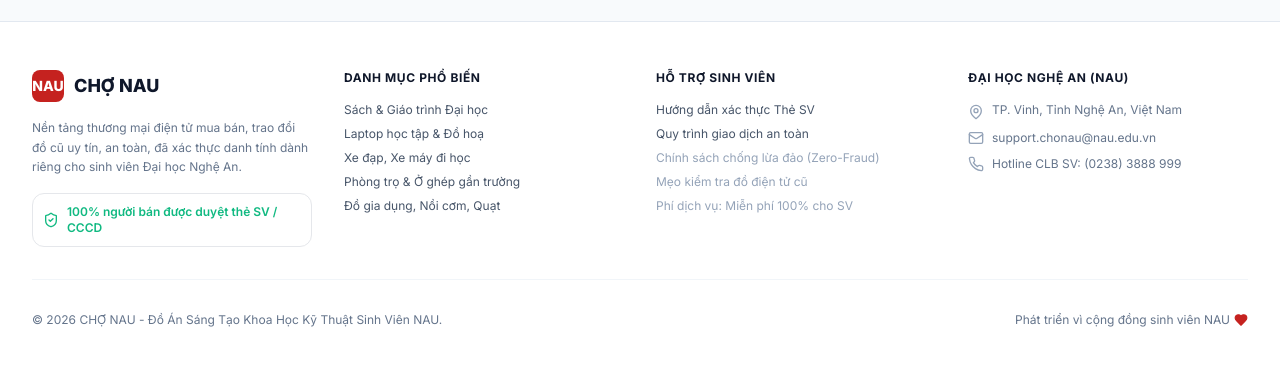
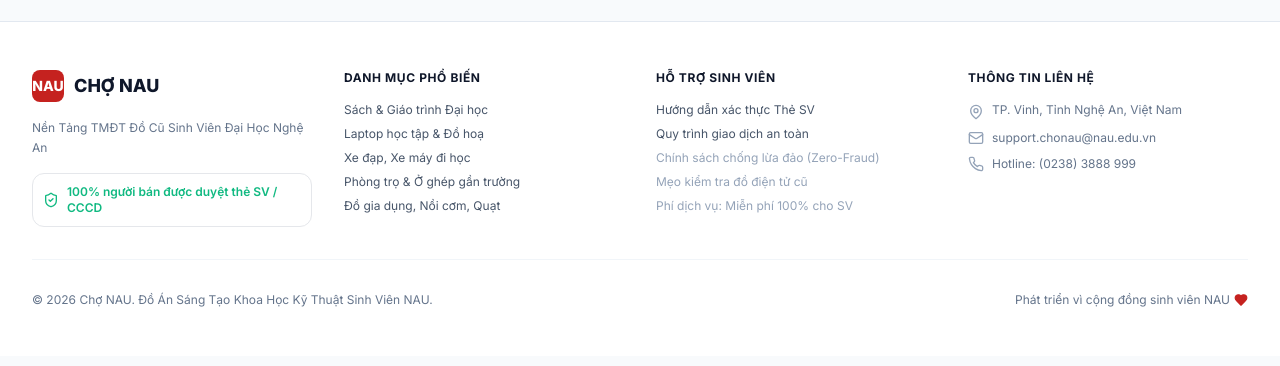
Before and after one commit to ledinhnguyen2601/Cho-NAU, a React (Vite) app: page / in a window 1280 px wide. Shown: the part 1443-1809 px from the top of the page. Built offline with nearby package versions, Linux system fonts and the light colour scheme; no server answers; the database is empty.

Commit message:
Fix bugs

```diff
--- a/src/components/layout/Footer.jsx
+++ b/src/components/layout/Footer.jsx
@@ -1,9 +1,33 @@
 // File: src/components/layout/Footer.jsx
-import React from 'react';
+import React, { useState, useEffect } from 'react';
 import { Link } from 'react-router-dom';
 import { ShieldCheck, Heart, MapPin, Mail, Phone, ExternalLink } from 'lucide-react';
+import { getSystemSettings } from '../../services/adminService';
 
 export const Footer = () => {
+  const [settings, setSettings] = useState({
+    siteName: 'Chợ NAU',
+    siteSlogan: 'Nền Tảng TMĐT Đồ Cũ Sinh Viên Đại Học Nghệ An',
+    supportEmail: 'support.chonau@nau.edu.vn',
+    supportHotline: '(0238) 3888 999',
+  });
+
+  useEffect(() => {
+    let isMounted = true;
+    const fetchSettings = async () => {
+      try {
+        const data = await getSystemSettings();
+        if (data && isMounted) {
+          setSettings(prev => ({ ...prev, ...data }));
+        }
+      } catch (e) {
+        console.error('Error fetching settings:', e);
+      }
+    };
+    fetchSettings();
+    return () => { isMounted = false; };
+  }, []);
+
   return (
     <footer className="border-t border-nau-border dark:border-nau-border bg-nau-surface dark:bg-nau-background text-nau-text-secondary dark:text-nau-text-muted mt-16 transition-colors">
       <div className="max-w-7xl mx-auto px-4 sm:px-6 lg:px-8 py-12">
@@ -15,12 +39,12 @@
               <div className="w-8 h-8 rounded-lg bg-nau-primary flex items-center justify-center text-white font-black text-sm">
                 NAU
               </div>
-              <span className="text-lg font-black text-nau-text dark:text-nau-text">
-                CHỢ NAU
+              <span className="text-lg font-black text-nau-text dark:text-nau-text uppercase">
+                {settings.siteName}
               </span>
             </div>
             <p className="text-xs text-nau-text-muted dark:text-nau-text-muted leading-relaxed mb-4">
-              Nền tảng thương mại điện tử mua bán, trao đổi đồ cũ uy tín, an toàn, đã xác thực danh tính dành riêng cho sinh viên Đại học Nghệ An.
+              {settings.siteSlogan}
             </p>
             <div className="flex items-center gap-2 text-xs text-nau-success dark:text-nau-success font-semibold bg-nau-success/10 dark:bg-nau-success/20 p-2.5 rounded-xl border border-nau-success/30 dark:border-nau-success/40">
               <ShieldCheck className="w-4 h-4 shrink-0" />
@@ -93,7 +117,7 @@
           {/* Col 4: University Info & Contact */}
           <div>
             <h4 className="text-xs font-bold text-nau-text dark:text-nau-text uppercase tracking-wider mb-4">
-              Đại học Nghệ An (NAU)
+              Thông Tin Liên Hệ
             </h4>
             <ul className="space-y-2.5 text-xs text-nau-text-muted dark:text-nau-text-muted">
               <li className="flex items-start gap-2">
@@ -102,11 +126,11 @@
               </li>
               <li className="flex items-center gap-2">
                 <Mail className="w-4 h-4 text-slate-400 shrink-0" />
-                <span>support.chonau@nau.edu.vn</span>
+                <span>{settings.supportEmail}</span>
               </li>
               <li className="flex items-center gap-2">
                 <Phone className="w-4 h-4 text-slate-400 shrink-0" />
-                <span>Hotline CLB SV: (0238) 3888 999</span>
+                <span>Hotline: {settings.supportHotline}</span>
               </li>
             </ul>
           </div>
@@ -115,7 +139,7 @@
 
         {/* Bottom Bar */}
         <div className="pt-8 mt-8 border-t border-slate-100 dark:border-nau-border flex flex-col sm:flex-row items-center justify-between gap-4 text-xs text-nau-text-muted dark:text-nau-text-muted">
-          <p>© {new Date().getFullYear()} CHỢ NAU - Đồ Án Sáng Tạo Khoa Học Kỹ Thuật Sinh Viên NAU.</p>
+          <p>© {new Date().getFullYear()} {settings.siteName}. Đồ Án Sáng Tạo Khoa Học Kỹ Thuật Sinh Viên NAU.</p>
           <p className="flex items-center gap-1">
             <span>Phát triển vì cộng đồng sinh viên NAU</span>
             <Heart className="w-3.5 h-3.5 text-nau-red fill-nau-red inline" />
--- a/src/pages/Verification/VerificationPage.jsx
+++ b/src/pages/Verification/VerificationPage.jsx
@@ -28,6 +28,7 @@
   const navigate = useNavigate();
 
   const isExistingInList = currentUser?.faculty && NAU_FACULTIES.includes(currentUser.faculty);
+  const [name, setName] = useState(currentUser?.name || '');
   const [studentId, setStudentId] = useState(currentUser?.studentId || '');
   const [faculty, setFaculty] = useState(
     currentUser?.faculty
@@ -80,6 +81,10 @@
   // Handle Form Submit
   const handleSubmit = async (e) => {
     e.preventDefault();
+    if (!name.trim()) {
+      toast.warning('Vui lòng nhập Họ và tên.');
+      return;
+    }
     if (!studentId.trim()) {
       toast.warning('Vui lòng nhập Mã số sinh viên NAU.');
       return;
@@ -106,6 +111,7 @@
       }
 
       await submitVerification(currentUser.id, {
+        name: name.trim(),
         studentId: studentId.trim(),
         faculty: finalFaculty,
         phone: phone.trim(),
@@ -113,6 +119,7 @@
       });
 
       updateUserProfile({
+        name: name.trim(),
         studentId: studentId.trim(),
         faculty: finalFaculty,
         phone: phone.trim(),
@@ -215,8 +222,10 @@
           <form onSubmit={handleSubmit} className="space-y-5">
             <Input
               label="Họ và tên sinh viên"
-              disabled
-              value={currentUser.name}
+              required
+              placeholder="Nhập họ và tên thật của bạn"
+              value={name}
+              onChange={(e) => setName(e.target.value)}
             />
 
             <div className="grid grid-cols-1 sm:grid-cols-2 gap-4">
--- a/src/services/verificationService.js
+++ b/src/services/verificationService.js
@@ -15,9 +15,10 @@
  * Submit verification request for student card / CCCD
  */
 export const submitVerification = async (userId, data) => {
-  const { studentId, faculty, documentUrl, phone } = data;
+  const { name, studentId, faculty, documentUrl, phone } = data;
   const updateData = {
     userId,
+    ...(name ? { name } : {}),
     studentId,
     faculty,
     verificationDocument: documentUrl,
@@ -32,6 +33,7 @@
     try {
       const userRef = doc(db, 'users', userId);
       await setDoc(userRef, {
+        ...(name ? { name } : {}),
         studentId,
         faculty,
         verificationDocument: documentUrl,
```
